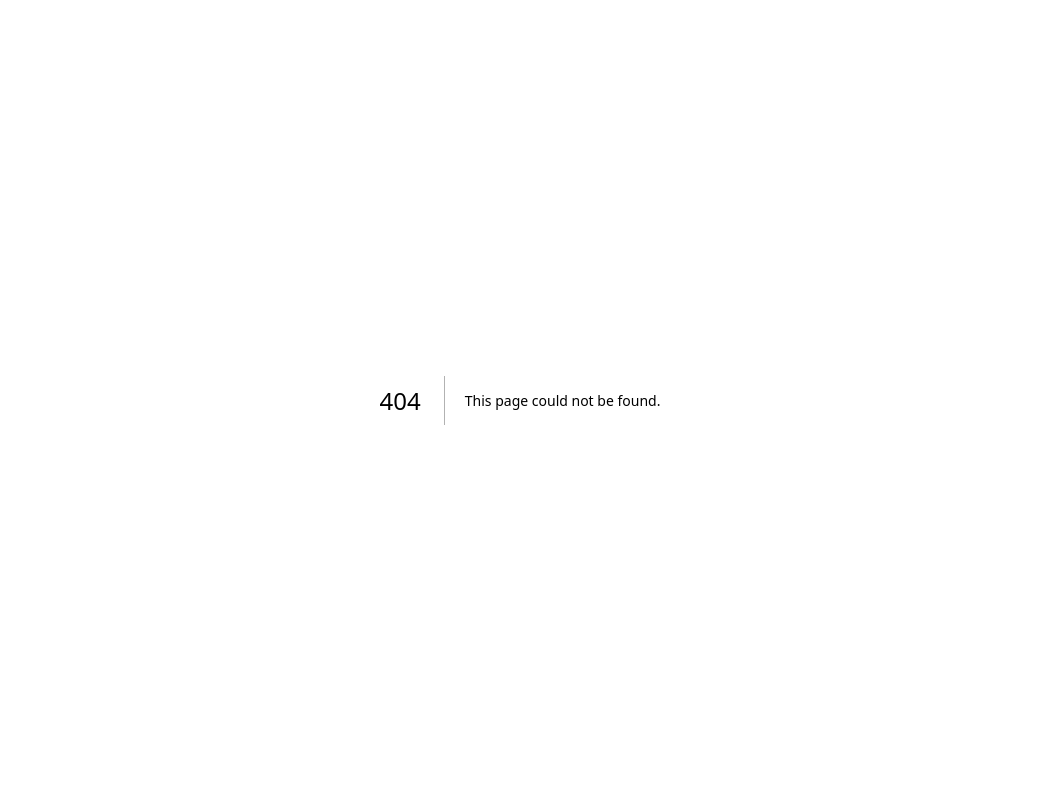
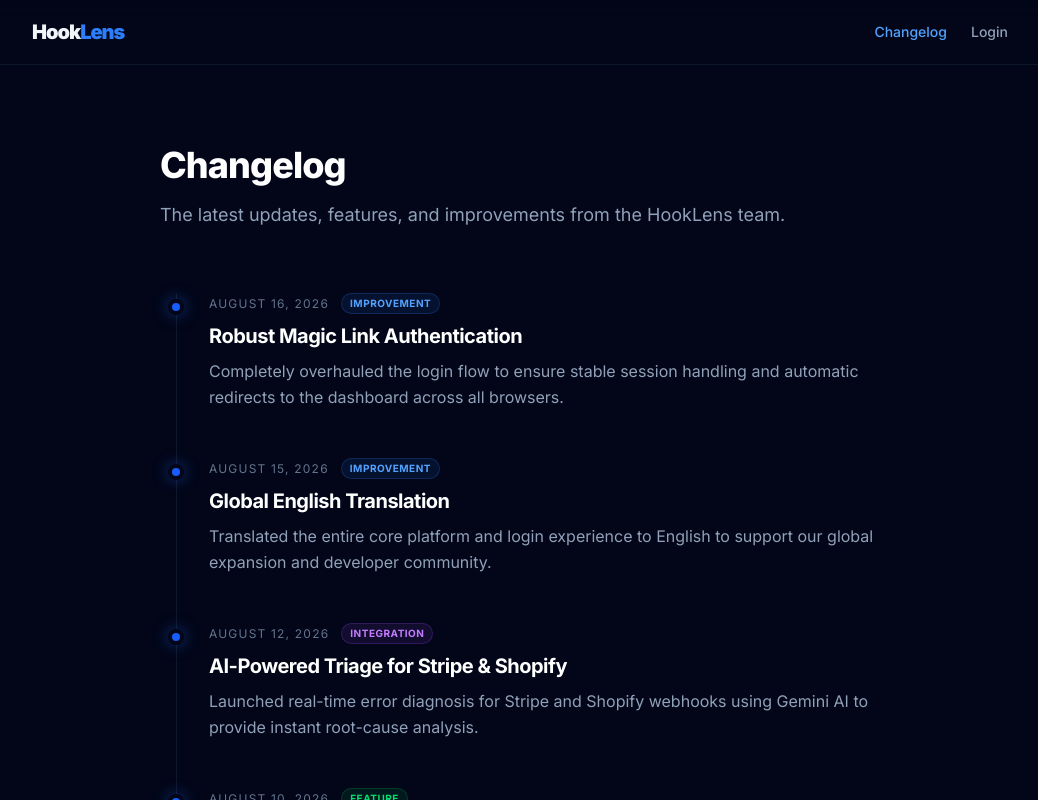
Before and after one commit to Amp1971/hooklens, a Next.js app: page /changelog in a window 1280 px wide. Before the commit this address had no page. Shown: the top 800 px of the page, without its empty margins (120-1158 px from the left). Built offline with nearby package versions, Linux system fonts and the light colour scheme.

Commit message:
Add changelog page and update navigation

```diff
--- /dev/null
+++ b/app/changelog/page.tsx
@@ -0,0 +1,63 @@
+'use client';
+
+import Link from 'next/link';
+import { changelogData } from '@/lib/changelog-data';
+
+export default function ChangelogPage() {
+  return (
+    <div className="min-h-screen bg-slate-950 text-slate-100 font-sans selection:bg-blue-500 selection:text-white">
+      {/* Simple Header */}
+      <nav className="border-b border-slate-900 bg-slate-950/50 backdrop-blur-md sticky top-0 z-50">
+        <div className="max-w-5xl mx-auto px-6 h-16 flex items-center justify-between">
+          <Link href="/" className="text-xl font-black tracking-tighter hover:opacity-80 transition">
+            Hook<span className="text-blue-500">Lens</span>
+          </Link>
+          <div className="flex items-center gap-6">
+            <Link href="/changelog" className="text-sm font-medium text-blue-400">Changelog</Link>
+            <Link href="/login" className="text-sm font-medium text-slate-400 hover:text-white transition">Login</Link>
+          </div>
+        </div>
+      </nav>
+
+      <main className="max-w-3xl mx-auto px-6 py-20">
+        <header className="mb-16">
+          <h1 className="text-4xl font-extrabold tracking-tight text-white mb-4">Changelog</h1>
+          <p className="text-lg text-slate-400">
+            The latest updates, features, and improvements from the HookLens team.
+          </p>
+        </header>
+
+        <div className="space-y-12 border-l border-slate-900 ml-4 pl-8 relative">
+          {changelogData.map((entry, index) => (
+            <div key={index} className="relative">
+              {/* Dot on the timeline */}
+              <div className="absolute -left-[41px] top-1.5 w-4 h-4 rounded-full bg-blue-600 border-4 border-slate-950 shadow-[0_0_15px_rgba(37,99,235,0.5)]" />
+
+              <div className="space-y-2">
+                <div className="flex items-center gap-3">
+                  <span className="text-xs font-mono text-slate-500 uppercase tracking-widest">{entry.date}</span>
+                  <span className={`text-[10px] px-2 py-0.5 rounded-full font-bold uppercase tracking-wider ${
+                    entry.type === 'Feature' ? 'bg-green-500/10 text-green-400 border border-green-500/20' :
+                    entry.type === 'Integration' ? 'bg-purple-500/10 text-purple-400 border border-purple-500/20' :
+                    entry.type === 'Fix' ? 'bg-red-500/10 text-red-400 border border-red-500/20' :
+                    'bg-blue-500/10 text-blue-400 border border-blue-500/20'
+                  }`}>
+                    {entry.type}
+                  </span>
+                </div>
+                <h3 className="text-xl font-bold text-white tracking-tight">{entry.title}</h3>
+                <p className="text-slate-400 leading-relaxed">
+                  {entry.description}
+                </p>
+              </div>
+            </div>
+          ))}
+        </div>
+      </main>
+
+      <footer className="py-20 border-t border-slate-900 text-center">
+        <p className="text-sm text-slate-500">© 2026 HookLens. Built for developers by developers.</p>
+      </footer>
+    </div>
+  );
+}
--- a/app/page.tsx
+++ b/app/page.tsx
@@ -214,7 +214,8 @@ export default function LandingPage() {
         <div className="flex items-center gap-6">
           <Link href="/blog" className="hover:text-slate-400 transition">Blog & Guides</Link>
           <Link href="#pricing" className="hover:text-slate-400 transition">Pricing</Link>
-          <Link href="/login" className="hover:text-slate-400 transition">Log in</Link>
+          <Link href="/changelog" className="text-sm font-medium text-slate-400 hover:text-white transition">Changelog</Link>
+            <Link href="/login" className="hover:text-slate-400 transition">Log in</Link>
         </div>
       </footer>
     </div>
--- /dev/null
+++ b/lib/changelog-data.ts
@@ -0,0 +1,33 @@
+export interface ChangelogEntry {
+  date: string;
+  title: string;
+  description: string;
+  type: 'Feature' | 'Improvement' | 'Fix' | 'Integration';
+}
+
+export const changelogData: ChangelogEntry[] = [
+  {
+    date: 'August 16, 2026',
+    title: 'Robust Magic Link Authentication',
+    description: 'Completely overhauled the login flow to ensure stable session handling and automatic redirects to the dashboard across all browsers.',
+    type: 'Improvement',
+  },
+  {
+    date: 'August 15, 2026',
+    title: 'Global English Translation',
+    description: 'Translated the entire core platform and login experience to English to support our global expansion and developer community.',
+    type: 'Improvement',
+  },
+  {
+    date: 'August 12, 2026',
+    title: 'AI-Powered Triage for Stripe & Shopify',
+    description: 'Launched real-time error diagnosis for Stripe and Shopify webhooks using Gemini AI to provide instant root-cause analysis.',
+    type: 'Integration',
+  },
+  {
+    date: 'August 10, 2026',
+    title: 'HookLens Initial Launch',
+    description: 'The first version of HookLens is live! Developers can now ingest webhooks and monitor their payload flows in real-time.',
+    type: 'Feature',
+  },
+];
```
